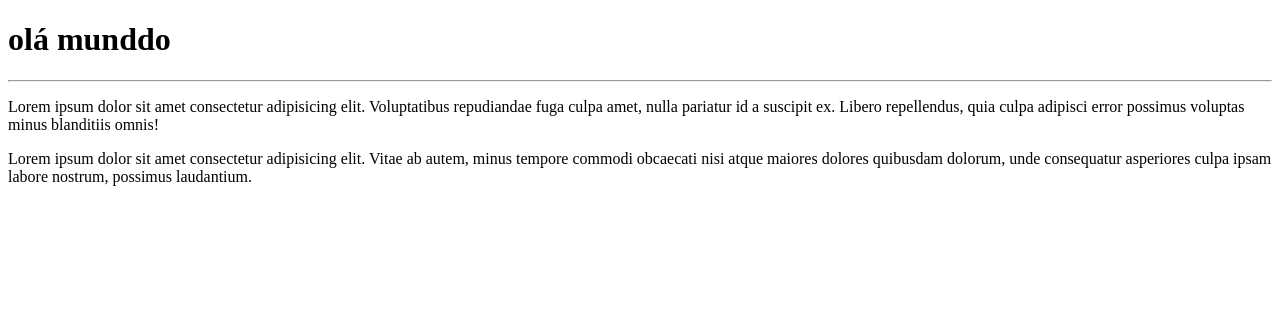
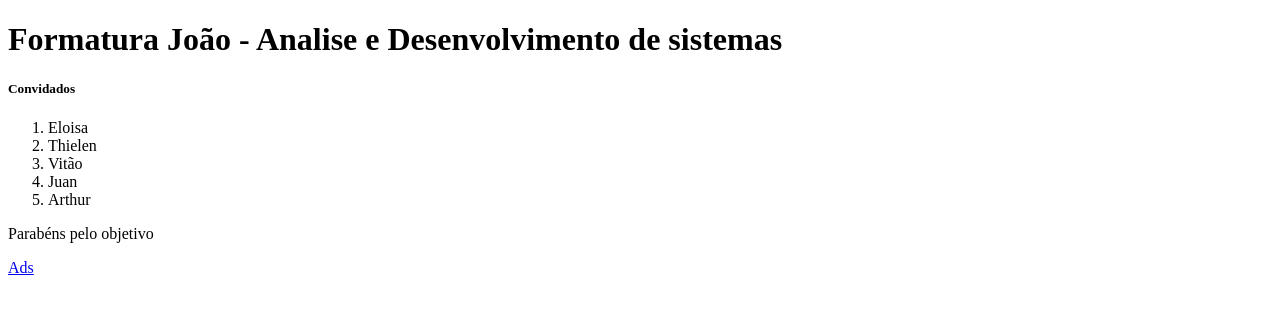
Before and after one commit to 10jotappe/workspace.testes, a plain HTML site: page testes html/index.html in a window 1280 px wide. Drawn offline with Linux system fonts and the light colour scheme.

Commit message:
index.html
alterações 23/06

```diff
--- a/testes html/index.html
+++ b/testes html/index.html
@@ -1,21 +1,19 @@
 <!DOCTYPE html>
 <html lang="pt-br">
 <head>
-    <meta charset="UTF-8">
-    <meta name="viewport" content="width=device-width,
-     initial-scale=1.0">
-    <title>primeiro site em repo html </title>
+    <title>Formatura</title>
 </head>
 <body>
-    <h1>olá munddo</h1>
-    <hr>
-    <p>Lorem ipsum dolor sit amet consectetur adipisicing elit.
-    Voluptatibus repudiandae fuga culpa amet, nulla pariatur id a suscipit ex.
-    Libero repellendus, quia culpa adipisci error possimus voluptas
-    minus blanditiis omnis!</p>
-    <p>Lorem ipsum dolor sit amet consectetur adipisicing elit.
-    Vitae ab autem, minus tempore commodi obcaecati nisi atque maiores dolores
-    quibusdam dolorum, unde consequatur asperiores culpa ipsam labore nostrum,
-     possimus laudantium.</p>
+    <h1>Formatura João - Analise e Desenvolvimento de sistemas</h1>
+    <h5>Convidados</h5>
+    <ol>
+        <li>Eloisa</li>
+        <li>Thielen</li>
+        <li>Vitão</li>
+        <li>Juan</li>
+        <li>Arthur</li>
+    </ol>
+<p>Parabéns pelo objetivo</p>
+<a href="https://pt.wikipedia.org/wiki/An%C3%A1lise_de_sistemas">Ads</a>
 </body>
 </html>
```
Also changed, not shown: 1 other file.
